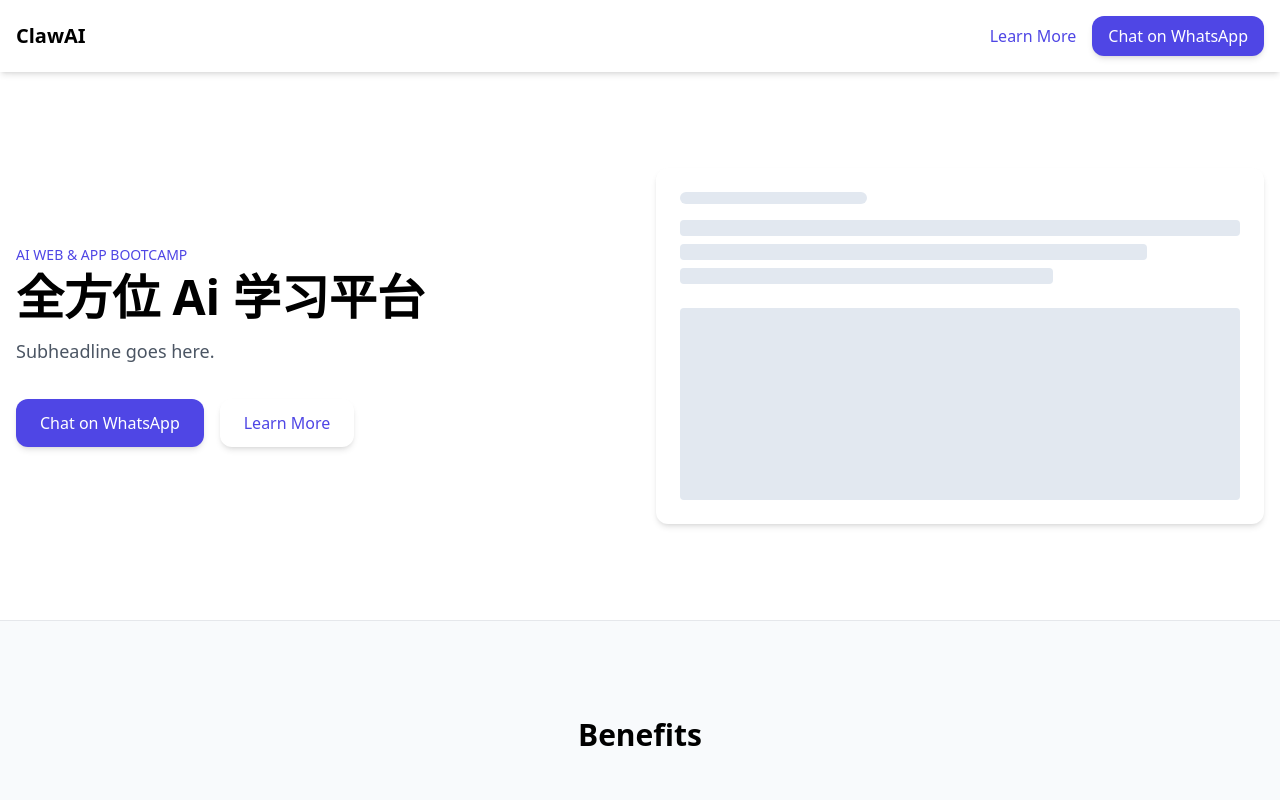
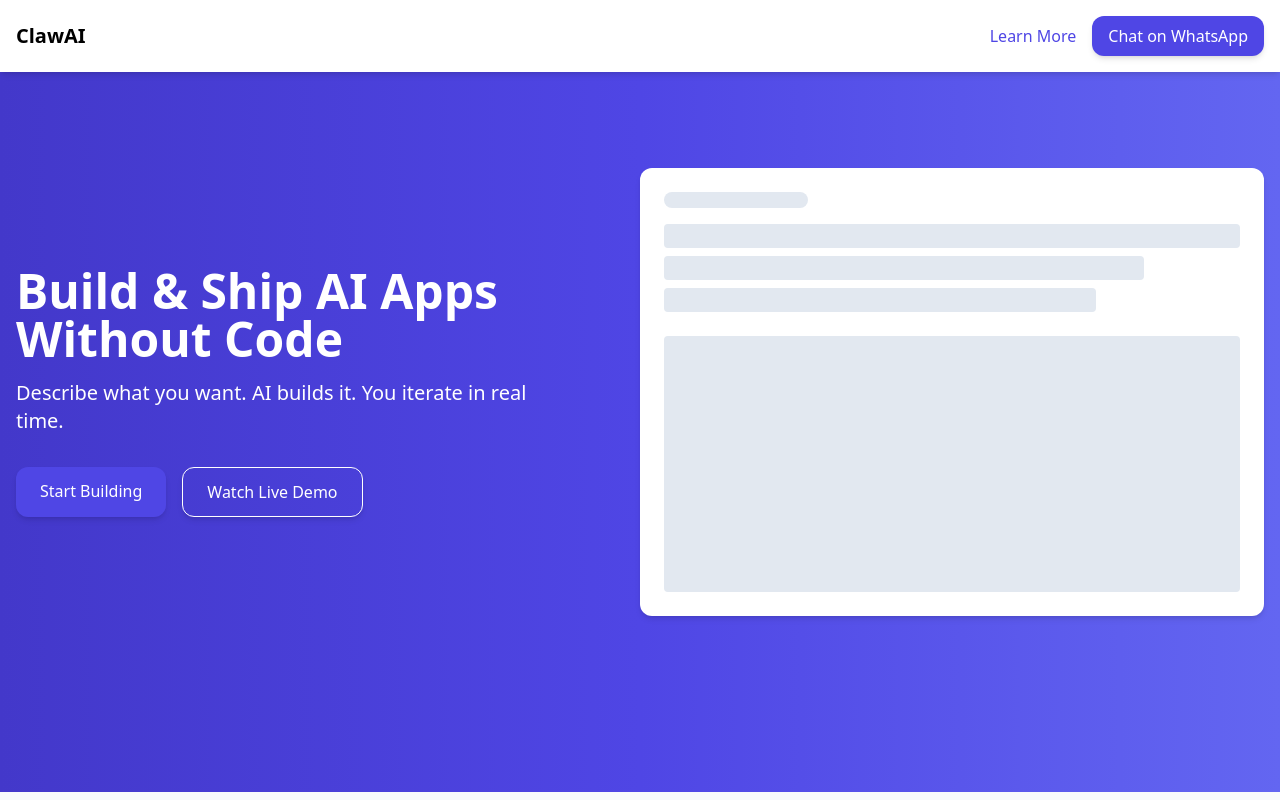
Before and after one commit to Danielkh96/mylandingpage, a Next.js app: page / in a window 1280 px wide. Shown: the top 800 px of the page. Built offline with nearby package versions, Linux system fonts and the light colour scheme.

Commit message:
demo: transform hero to SaaS layout

```diff
--- a/src/components/sections/Hero.tsx
+++ b/src/components/sections/Hero.tsx
@@ -1,34 +1,45 @@
-import CTAButton from "../../components/ui/CTAButton";
-
 export default function Hero() {
   return (
-    <section id="hero" className="bg-white border-b">
-      <div className="max-w-7xl mx-auto px-4 py-16 md:py-24 grid grid-cols-1 md:grid-cols-2 gap-8 items-center">
-        <div>
-          <p className="text-sm uppercase text-indigo-600 font-medium">AI Web & App Bootcamp</p>
-          <h1 className="mt-2 text-4xl md:text-5xl font-bold leading-tight max-w-xl">
-            全方位 Ai 学习平台
+    <section
+      id="hero"
+      className="bg-gradient-to-r from-indigo-700 via-indigo-600 to-indigo-500 text-white min-h-[90vh]"
+    >
+      <div className="max-w-7xl mx-auto px-4 py-16 md:py-24 flex flex-col md:flex-row items-center">
+        {/* Left Column */}
+        <div className="md:w-1/2">
+          <h1 className="text-4xl md:text-5xl font-bold leading-tight max-w-xl">
+            Build & Ship AI Apps Without Code
           </h1>
-          <p className="mt-4 text-lg text-gray-600 max-w-md leading-relaxed">
-            Subheadline goes here.
+          <p className="mt-4 text-lg md:text-xl max-w-lg leading-relaxed">
+            Describe what you want. AI builds it. You iterate in real time.
           </p>
-          <div className="mt-8 space-x-4">
-            <CTAButton />
-            <a href="#faq" className="inline-block px-6 py-3 text-indigo-600 rounded-xl shadow-md hover:underline">
-              Learn More
+          <div className="mt-8 flex space-x-4">
+            <a
+              href="#"
+              className="inline-block px-6 py-3 bg-indigo-600 text-white rounded-xl shadow-md hover:bg-indigo-700 transition"
+            >
+              Start Building
+            </a>
+            <a
+              href="#"
+              className="inline-block px-6 py-3 border border-white text-white rounded-xl shadow-md hover:bg-white hover:text-indigo-600 transition"
+            >
+              Watch Live Demo
             </a>
           </div>
         </div>
-        <div>
+
+        {/* Right Column */}
+        <div className="mt-12 md:mt-0 md:w-1/2">
           <div className="rounded-xl shadow-md bg-white p-6">
-            {/* Visual placeholder skeleton */}
-            <div className="h-3 bg-slate-200 rounded-full mb-4 w-1/3" />
+            {/* Dashboard-style placeholder */}
+            <div className="h-4 bg-slate-200 rounded-full mb-4 w-1/4" />
             <div className="space-y-2">
-              <div className="h-4 bg-slate-200 rounded" />
-              <div className="h-4 bg-slate-200 rounded w-5/6" />
-              <div className="h-4 bg-slate-200 rounded w-2/3" />
+              <div className="h-6 bg-slate-200 rounded w-full" />
+              <div className="h-6 bg-slate-200 rounded w-5/6" />
+              <div className="h-6 bg-slate-200 rounded w-3/4" />
             </div>
-            <div className="mt-6 h-48 bg-slate-200 rounded" />
+            <div className="mt-6 h-64 bg-slate-200 rounded" />
           </div>
         </div>
       </div>
```
